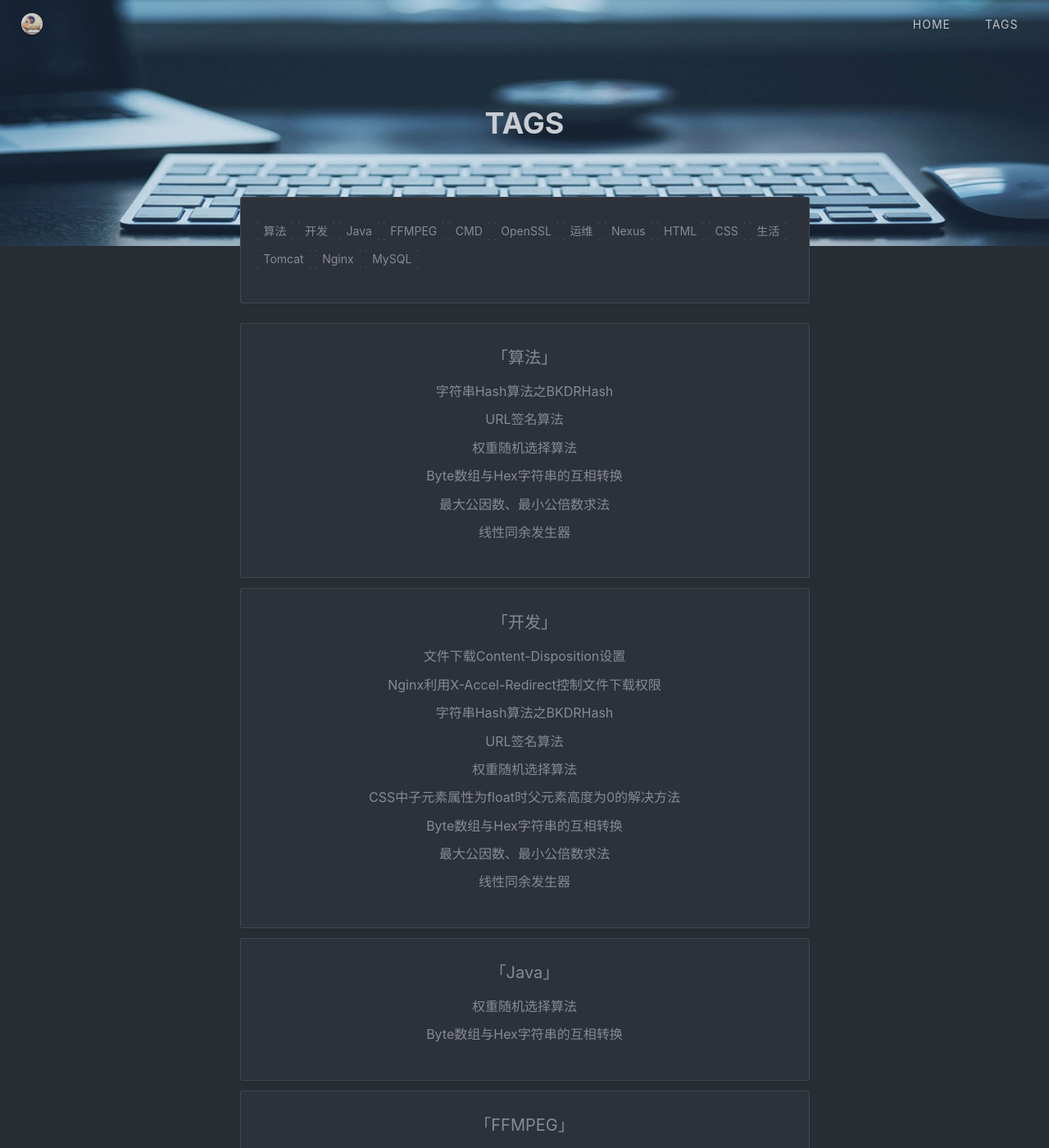
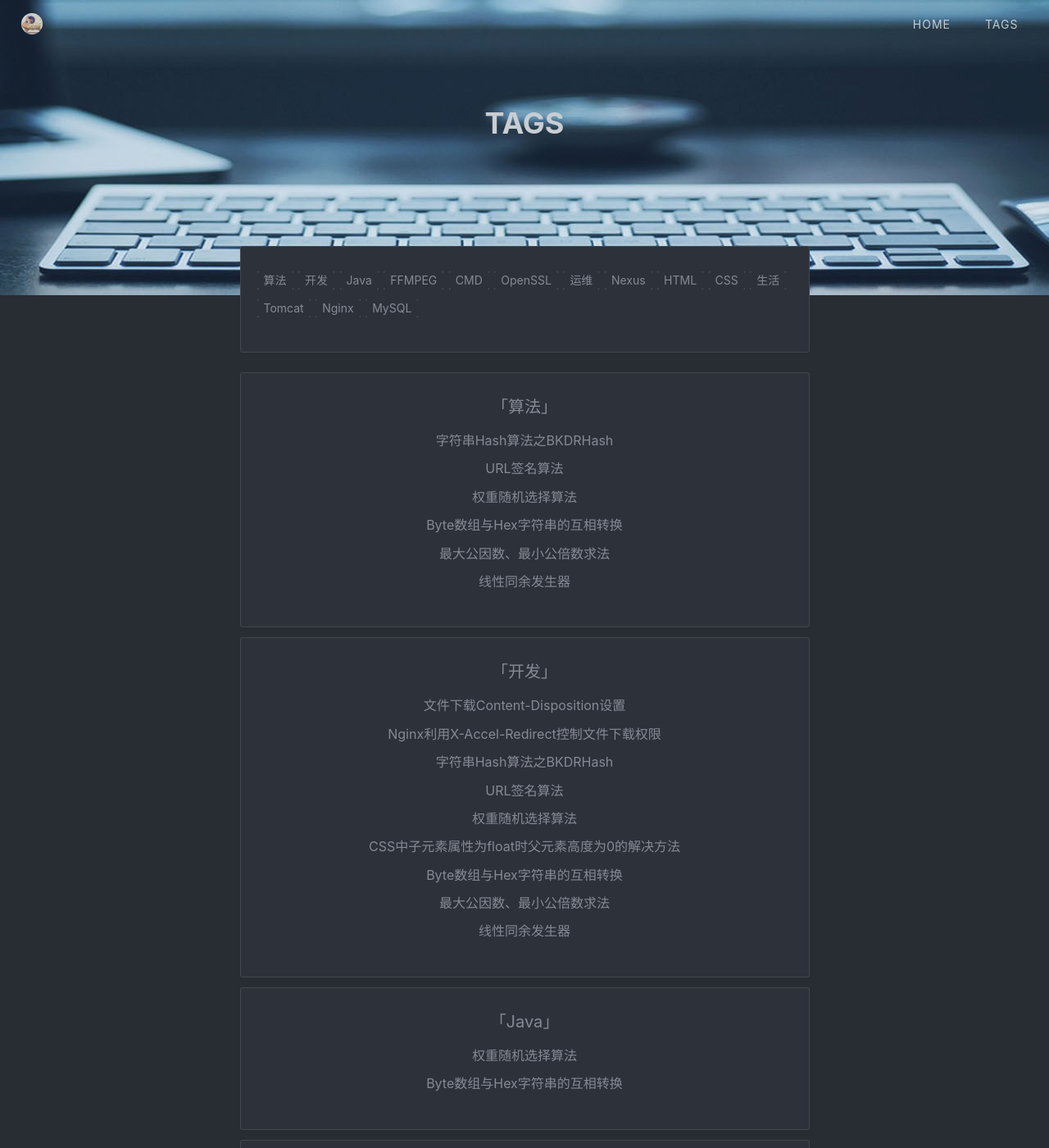
Before and after one commit to mingyangxiao/blog, a Jekyll site: the page built from tags.html, in a window 1280 px wide and 1400 px high. Shown: the whole window at 82% size. Built offline with Jekyll 4.4.1, drawn with Linux system fonts in a browser that asks for light colours; nearby versions of some CDN libraries; a style sheet for code colours, icons or effects is not loaded.

Commit message:
修改tags封面高度

```diff
--- a/assets/css/my.css
+++ b/assets/css/my.css
@@ -21,3 +21,7 @@
     background: url("/assets/img/kb.jpg") center !important;
     background-size: cover !important;
 }
+
+.tags-banner {
+    height: 360px;
+}
```
